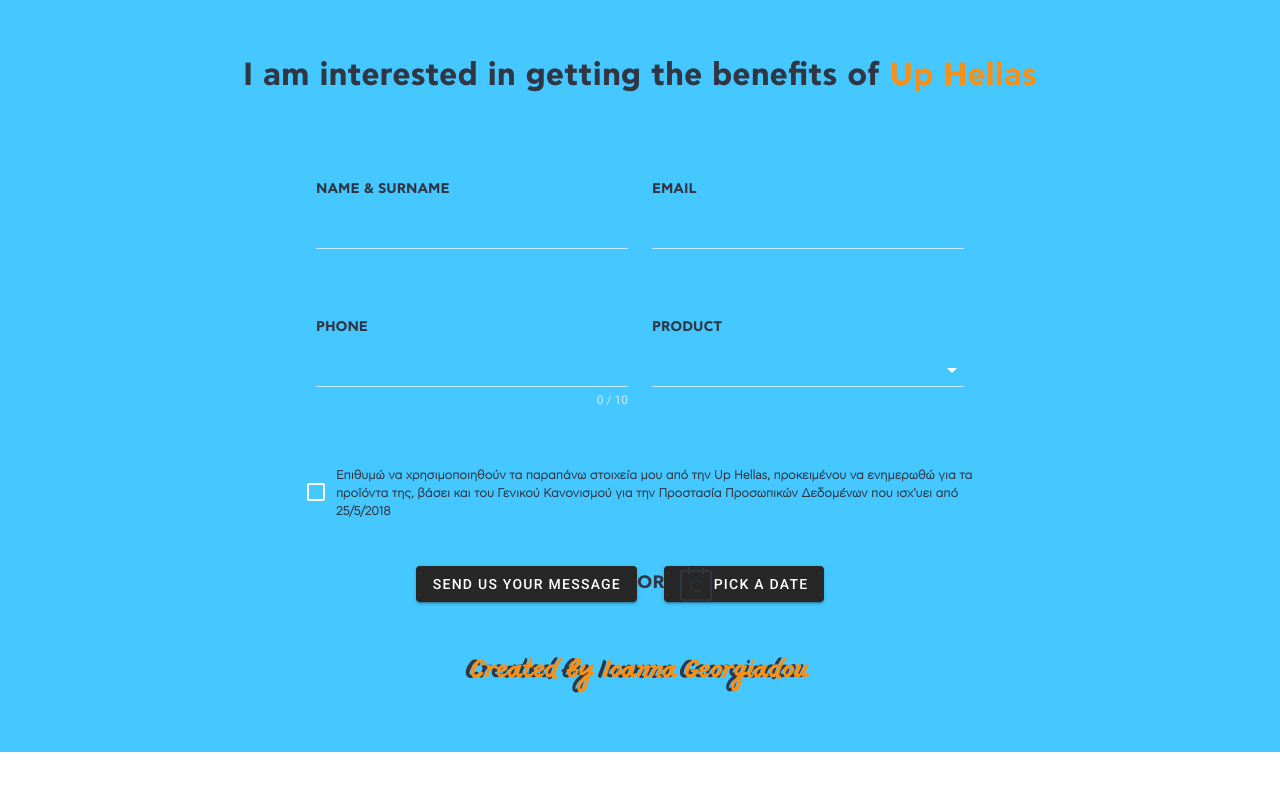
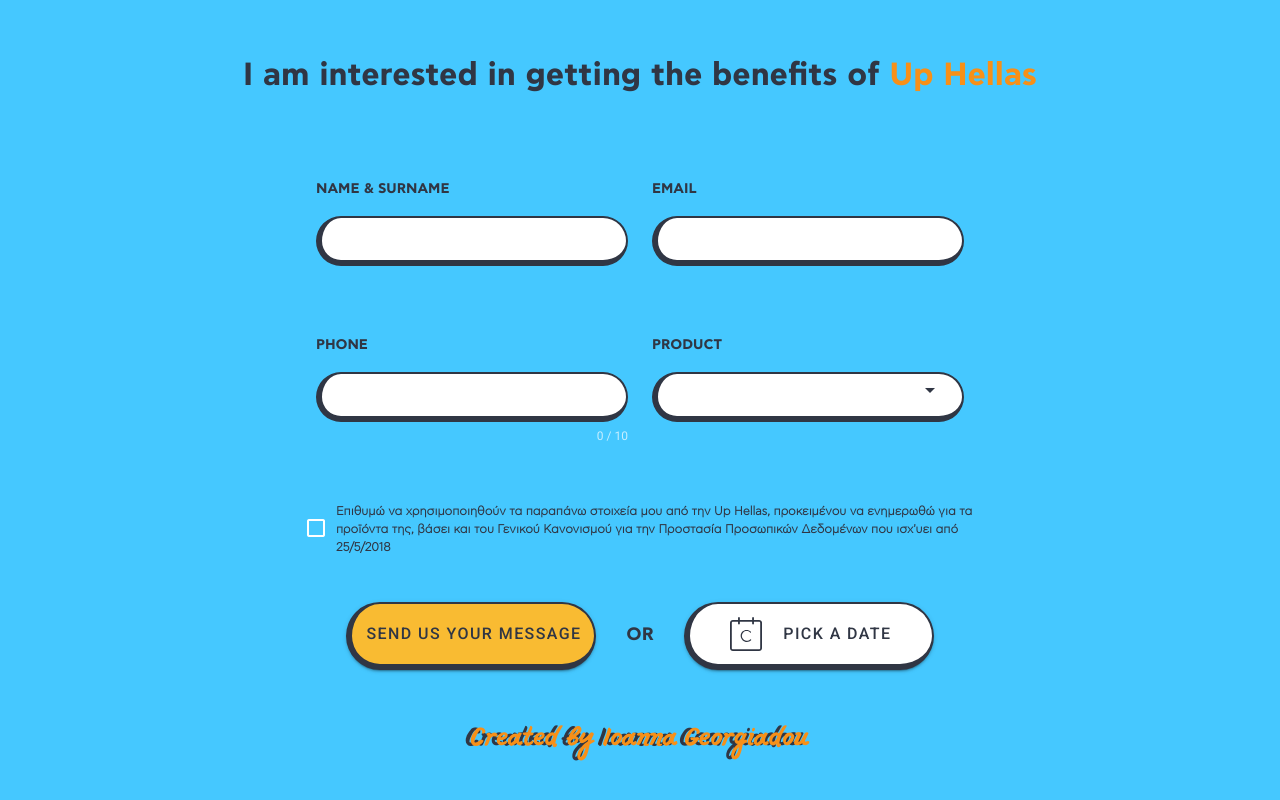
Before and after one commit to JoanGeo24/upHellas, a Nuxt app: page / in a window 1280 px wide. Shown: the part 4973-5773 px from the top of the page. Before the commit the page ends 5725 px from the top, so only its background shows below. Built offline with nearby package versions, Linux system fonts and the light colour scheme; no server answers.

Commit message:
Up Hellas Single page

```diff
--- a/pages/index.vue
+++ b/pages/index.vue
@@ -176,7 +176,7 @@
           lazy-validation
         >
           <div class="form-group pt-16 pb-5">
-            <v-col class="form-field" justify="center" align="left">
+            <v-col class="form-field input-field" justify="center" align="left">
               <label for="fullname">Name & Surname</label>
               <v-text-field
                 id="fullname"
@@ -185,7 +185,7 @@
                 required
               ></v-text-field>
             </v-col>
-            <v-col class="form-field" justify="center" align="left">
+            <v-col class="form-field input-field" justify="center" align="left">
               <label for="fullname">Email</label>
               <v-text-field
                 id="email"
@@ -196,7 +196,7 @@
             </v-col>
           </div>
           <div class="form-group pb-10">
-            <v-col class="form-field" justify="center" align="left">
+            <v-col class="form-field input-field" justify="center" align="left">
               <label for="phone">Phone</label>
               <v-text-field
                 id="phone"
@@ -519,6 +519,81 @@
     }
   }
 
+  .input-field {
+    .v-input {
+
+      .v-input__slot {
+        input {
+          max-height: 50px !important;
+          height: 50px !important;
+          color: #303644;
+          background-color: #ffffff;
+          padding-left: 20px;
+          font-size: 16px;
+          border-radius: 50px;
+          border: solid #303644;
+          border-width: 2px 2px 6px 6px;
+        }
+      }
+    }
+  }
+
+  .v-input {
+    .v-input__slot::before  {
+      border-color: transparent !important;
+    }
+
+    .v-select__slot {
+      max-height: 50px !important;
+      height: 50px !important;
+      background-color: #ffffff;
+      padding-left: 20px;
+      font-size: 16px;
+      border-radius: 50px;
+      border: solid #303644;
+      border-width: 2px 2px 6px 6px;
+
+      .v-input__append-inner {
+        align-items: center !important;
+        padding-right: 20px !important;
+      }
+
+      .v-icon::before {
+        color: #303644 !important;
+      }
+
+      .v-select__selection {
+        color: #303644 !important;
+      }
+    }
+  }
+
+  .submit-btn {
+    padding: 30px 20px !important;
+    color: #303644 !important;
+    background-color: #F9BB32 !important;
+    font-size: 16px !important;
+    border-radius: 50px !important;
+    border: solid #303644 !important;
+    border-width: 2px 2px 6px 6px !important;
+    width: 250px;
+  }
+
+  .date-btn {
+    width: 250px;
+    padding: 30px 20px !important;
+    color: #303644 !important;
+    background-color: #ffffff !important;
+    font-size: 16px !important;
+    border-radius: 50px !important;
+    border: solid #303644 !important;
+    border-width: 2px 2px 6px 6px !important;
+
+    img {
+      padding-right: 20px;
+    }
+  }
+
   .card {
     background-color: #FACA92 !important;
     border-radius: 30px !important;
@@ -607,7 +682,7 @@
       flex-direction: row;
       justify-content: center;
       align-items: center;
-      margin-right: 40px;
+      // margin-right: 40px;
     }
   }
 
@@ -616,7 +691,7 @@
     font-family: 'cfastystd-bold-webfont', sans-serif;
     font-size: 18px !important;
     text-transform: uppercase;
-    margin: 0 !important;
+    margin: 0 30px !important;
   }
 
   .footer {
@@ -677,6 +752,10 @@
         justify-content: center;
         align-items: center;
       }
+    }
+
+    .divider {
+      margin: 30px 0 !important;
     }
   }
 
```
